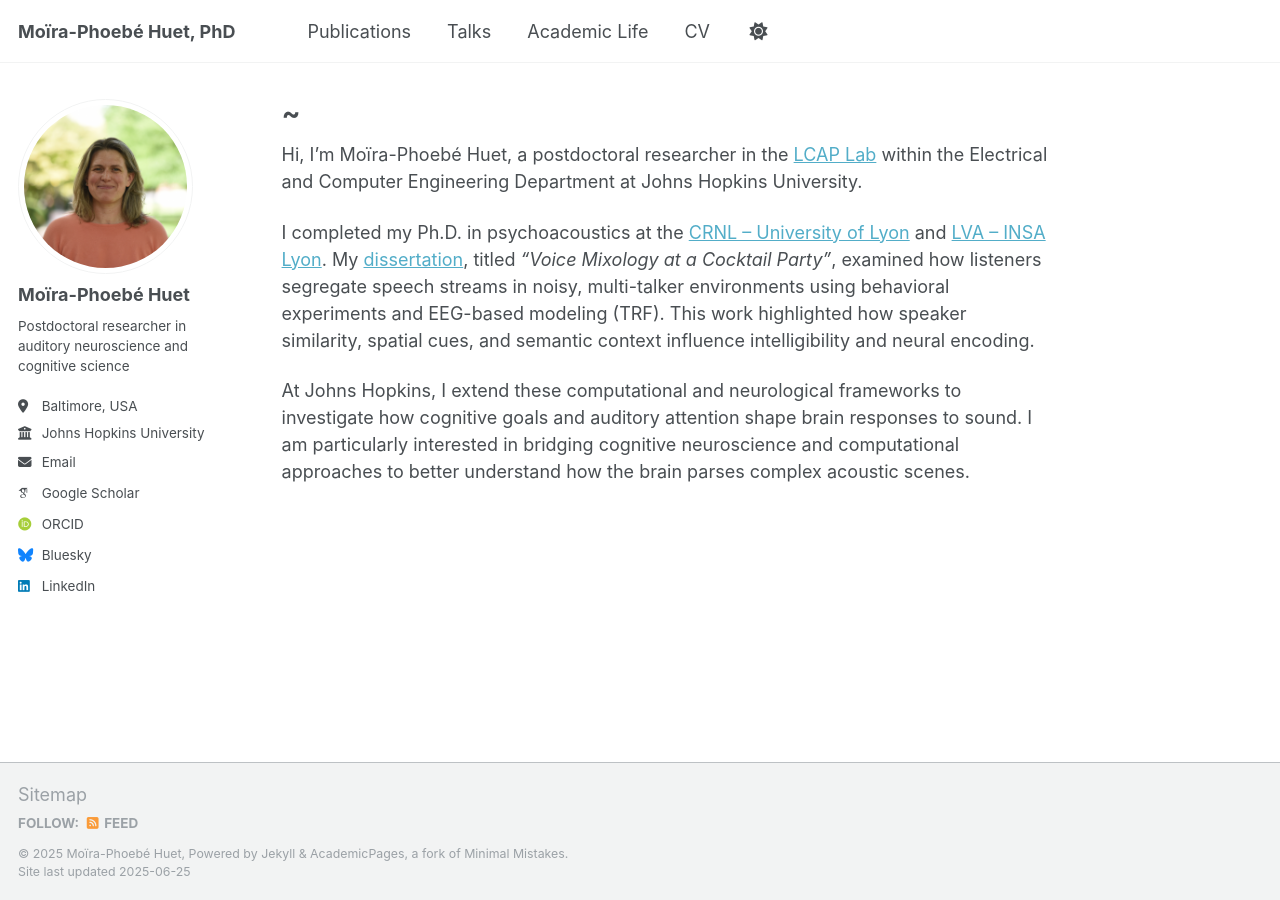
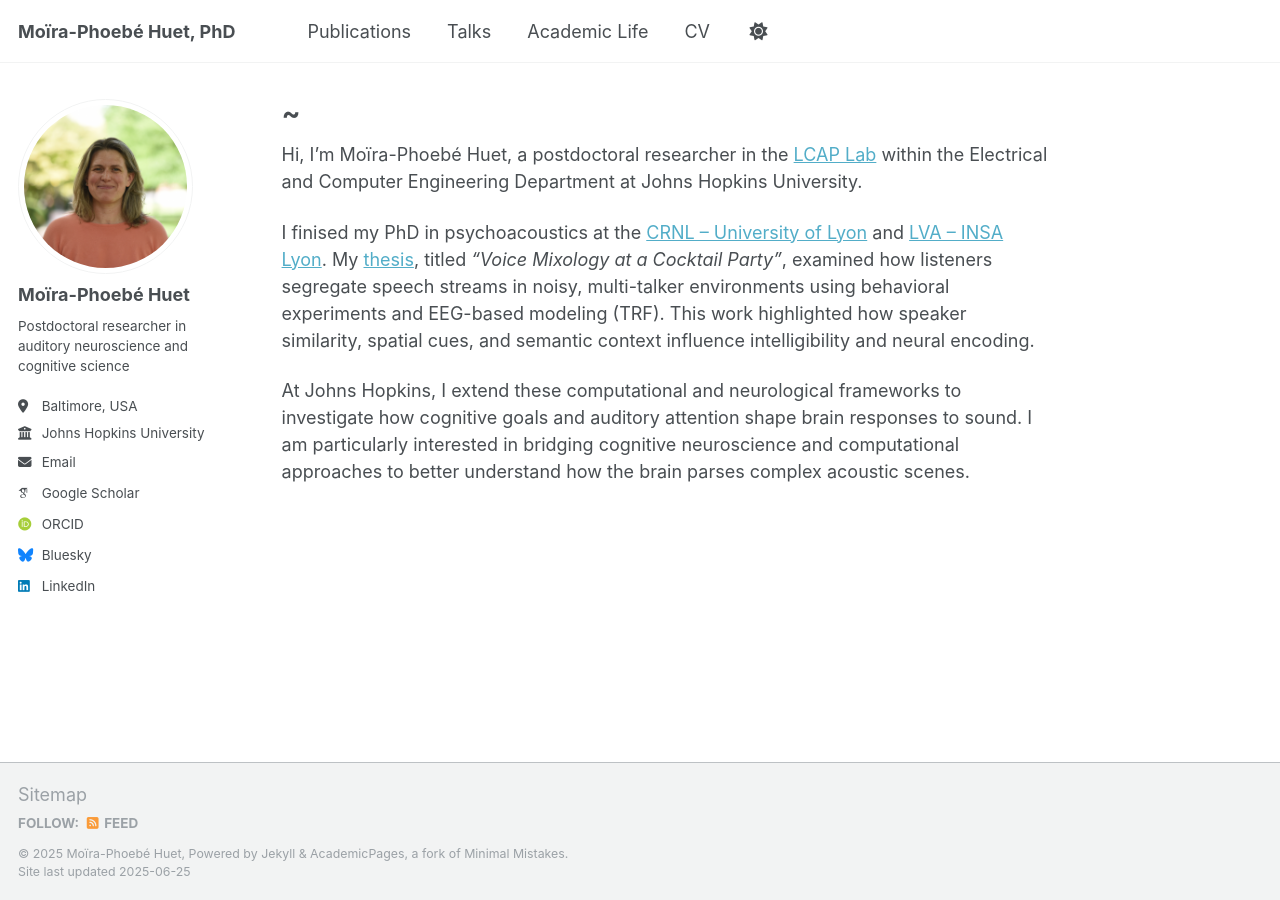
Before and after one commit to mphuet/mphuet.github.io, a Jekyll site: the page built from _pages/about.md, in a window 1280 px wide. Built offline with Jekyll 4.4.1, drawn with Linux system fonts in a browser that asks for light colours; some web fonts are replaced.

Commit message:
Update about.md

```diff
--- a/_pages/about.md
+++ b/_pages/about.md
@@ -9,6 +9,6 @@ redirect_from:
 
 Hi, I’m Moïra-Phoebé Huet, a postdoctoral researcher in the [LCAP Lab](https://engineering.jhu.edu/lcap/) within the Electrical and Computer Engineering Department at Johns Hopkins University.
 
-I completed my Ph.D. in psychoacoustics at the [CRNL – University of Lyon](https://www.crnl.fr/en/equipe/cap?language=en) and [LVA – INSA Lyon](https://lva.insa-lyon.fr/). My [dissertation](https://theses.hal.science/tel-03178835/file/these.pdf), titled *"Voice Mixology at a Cocktail Party"*, examined how listeners segregate speech streams in noisy, multi-talker environments using behavioral experiments and EEG-based modeling (TRF). This work highlighted how speaker similarity, spatial cues, and semantic context influence intelligibility and neural encoding.
+I finised my PhD in psychoacoustics at the [CRNL – University of Lyon](https://www.crnl.fr/en/equipe/cap?language=en) and [LVA – INSA Lyon](https://lva.insa-lyon.fr/). My [thesis](https://theses.hal.science/tel-03178835/file/these.pdf), titled *"Voice Mixology at a Cocktail Party"*, examined how listeners segregate speech streams in noisy, multi-talker environments using behavioral experiments and EEG-based modeling (TRF). This work highlighted how speaker similarity, spatial cues, and semantic context influence intelligibility and neural encoding.
 
 At Johns Hopkins, I extend these computational and neurological frameworks to investigate how cognitive goals and auditory attention shape brain responses to sound. I am particularly interested in bridging cognitive neuroscience and computational approaches to better understand how the brain parses complex acoustic scenes.
```
